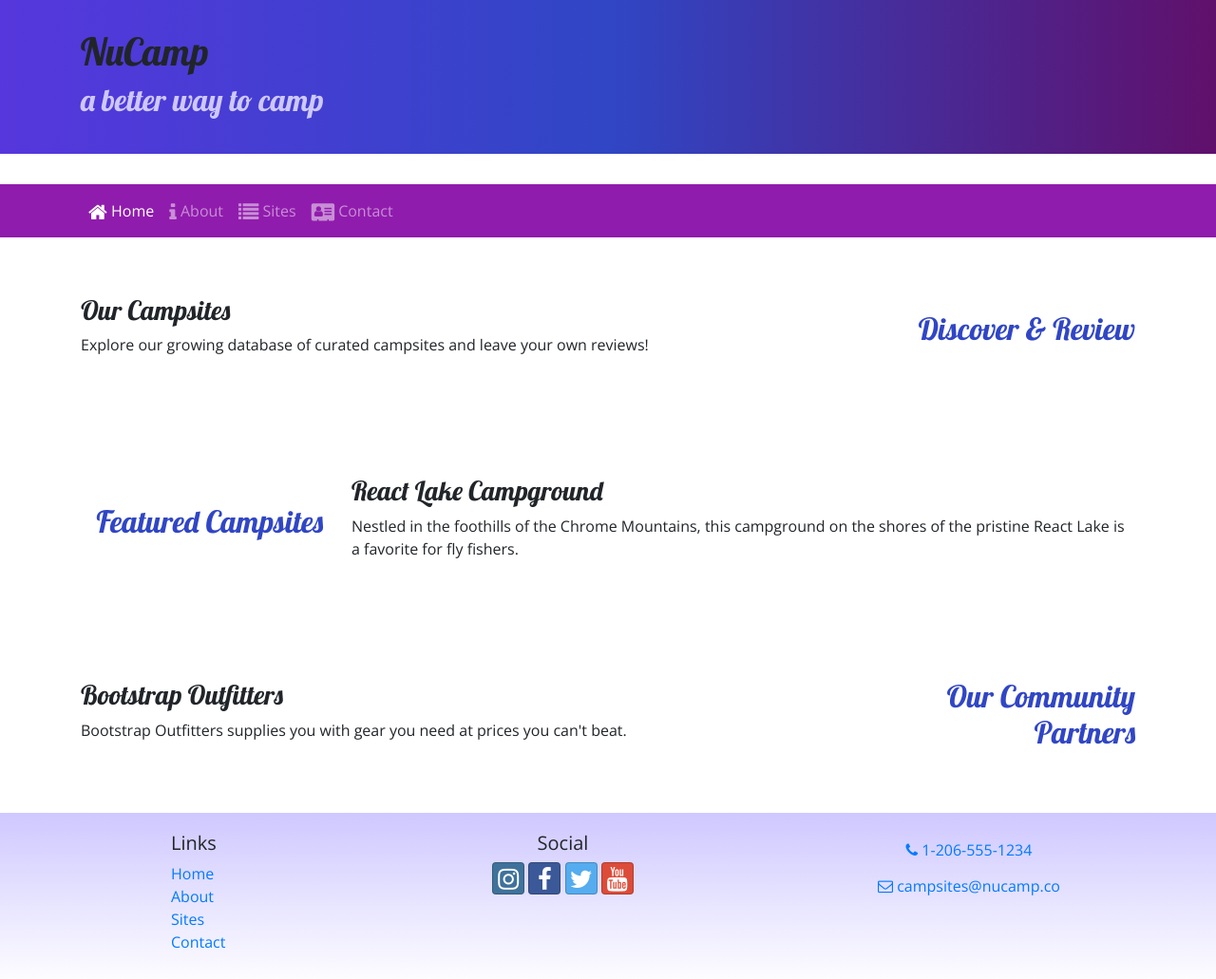
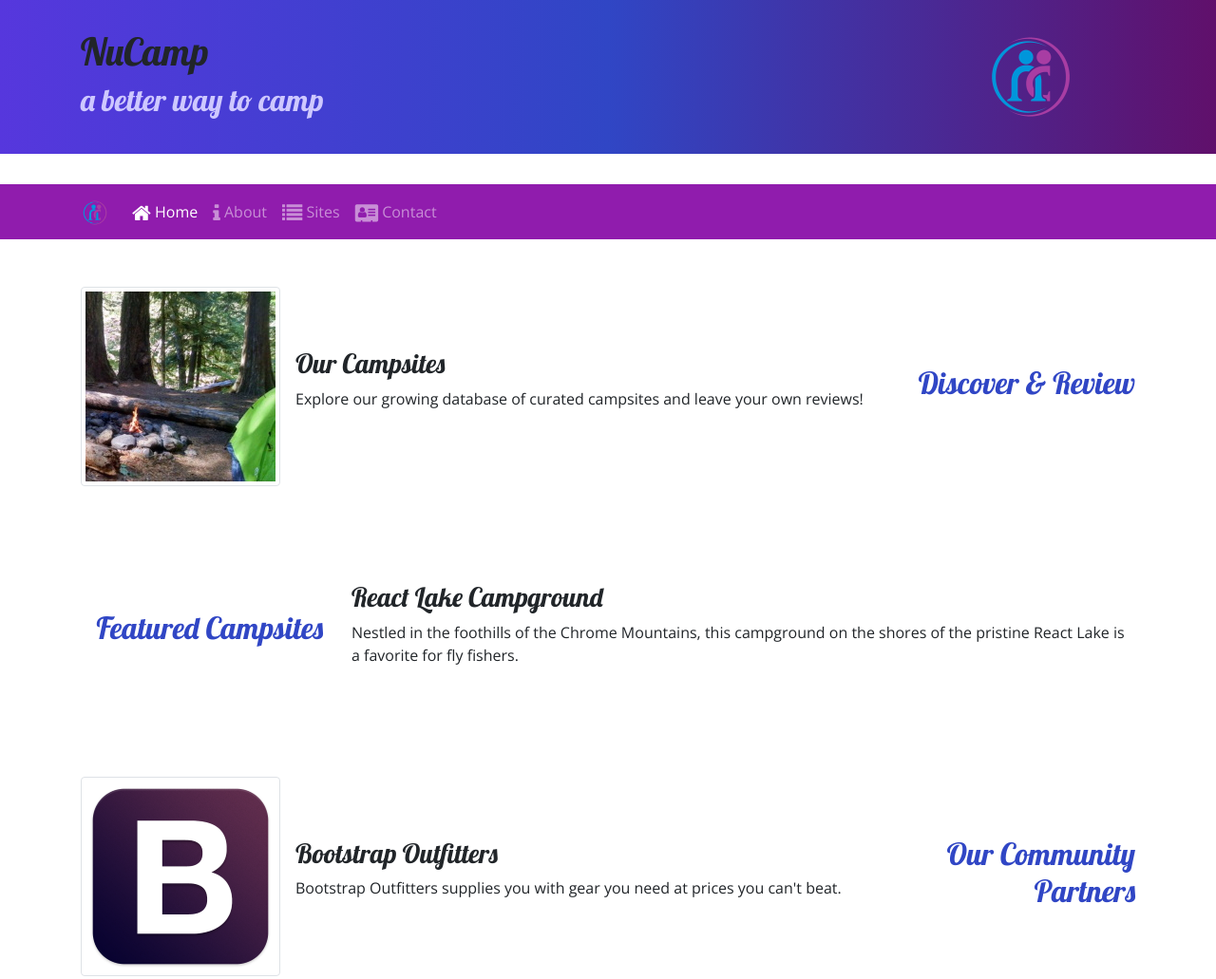
Before and after one commit to lastexception/bootstrap-start, a website: page index.html in a window 1280 px wide. Shown: the top 1031 px of the page at 95% size. Drawn offline with nearby package versions, Linux system fonts and the light colour scheme.

Commit message:
Images and Media

```diff
--- a/index.html
+++ b/index.html
@@ -27,6 +27,9 @@
                     <h1>NuCamp</h1>
                     <h2>a better way to camp</h2>
                 </div>
+                <div class="col-4 col-sm-3 col-md-2 align-self-center">
+                    <img src="img/logo.png" class="img-fluid" />
+                 </div>
             </div>
         </div>
     </header>
@@ -34,7 +37,8 @@
     <!-- begin navbar code -->
     <nav class="navbar navbar-expand-sm navbar-dark sticky-top">
         <div class="container">
-            <button class="navbar-toggler ml-auto" type="button" data-toggle="collapse" data-target="#nucampNavbar">
+            <a class="navbar-brand" href="#"><img src="img/logo.png" height="30" width="30" /></a>
+            <button class="navbar-toggler" type="button" data-toggle="collapse" data-target="#nucampNavbar">
                 <span class="navbar-toggler-icon"></span>
             </button>
             <div class="collapse navbar-collapse" id="nucampNavbar">
@@ -55,8 +59,13 @@
                 <h2 class="text-sm-right">Discover & Review</h2>
             </div>
             <div class="col">
+                <div class="media">
+                    <img class="d-flex mr-3 img-thumbnail" src="img/breadcrumb-trail-thumb.jpg" alt="Breadcrumb Trail" />
+                    <div class="media-body align-self-center">
                         <h3>Our Campsites</h3>
                         <p class="d-none d-sm-block">Explore our growing database of curated campsites and leave your own reviews!</p>
+                    </div>
+                </div>
             </div>
         </div>
 
@@ -75,8 +84,13 @@
                 <h2 class="text-sm-right">Our Community Partners</h2>
             </div>
             <div class="col">
+                <div class="media">
+                    <img class="d-flex mr-3 img-thumbnail" src="img/bootstrap-thumb.png" alt="Bootstrap Outfitters" />
+                    <div class="media-body align-self-center">
                         <h3>Bootstrap Outfitters</h3>
         				<p class="d-none d-sm-block">Bootstrap Outfitters supplies you with gear you need at prices you can't beat.</p>
+                    </div>
+                </div>
             </div>
         </div>
     </div>
```
Also changed, not shown: aboutus.html (+8 -4 lines), contactus.html (+5 -1 lines), img/bootstrap-thumb.png (added), img/breadcrumb-trail-thumb.jpg (added), img/breadcrumb-trail.jpg (added), img/chrome-river-thumb.jpg (added), img/chrome-river.jpg (added), img/logo.png (added), img/react-lake-thumb.jpg (added), img/react-lake.jpg (added). Lines whose indentation alone changed are shown as unchanged.
